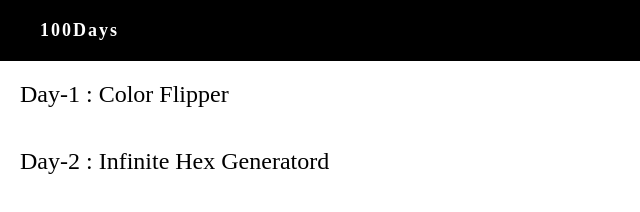
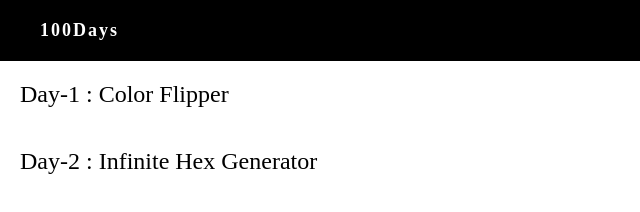
Before and after one commit to confy01/beginner, a plain HTML site: page index.html in a window 1280 px wide. Shown: the top 212 px of the page, 0-640 px from the left. Drawn offline with Linux system fonts and the light colour scheme.

Commit message:
Update index.html

```diff
--- a/index.html
+++ b/index.html
@@ -24,7 +24,7 @@
                 <a href="day1.html">Day-1 : Color Flipper</a>
             </li>
             <li>
-                <a href="day2.html">Day-2 : Infinite Hex  Generatord</a>
+                <a href="day2.html">Day-2 : Infinite Hex  Generator</a>
             </li>
         </ul>
     </main>
```
